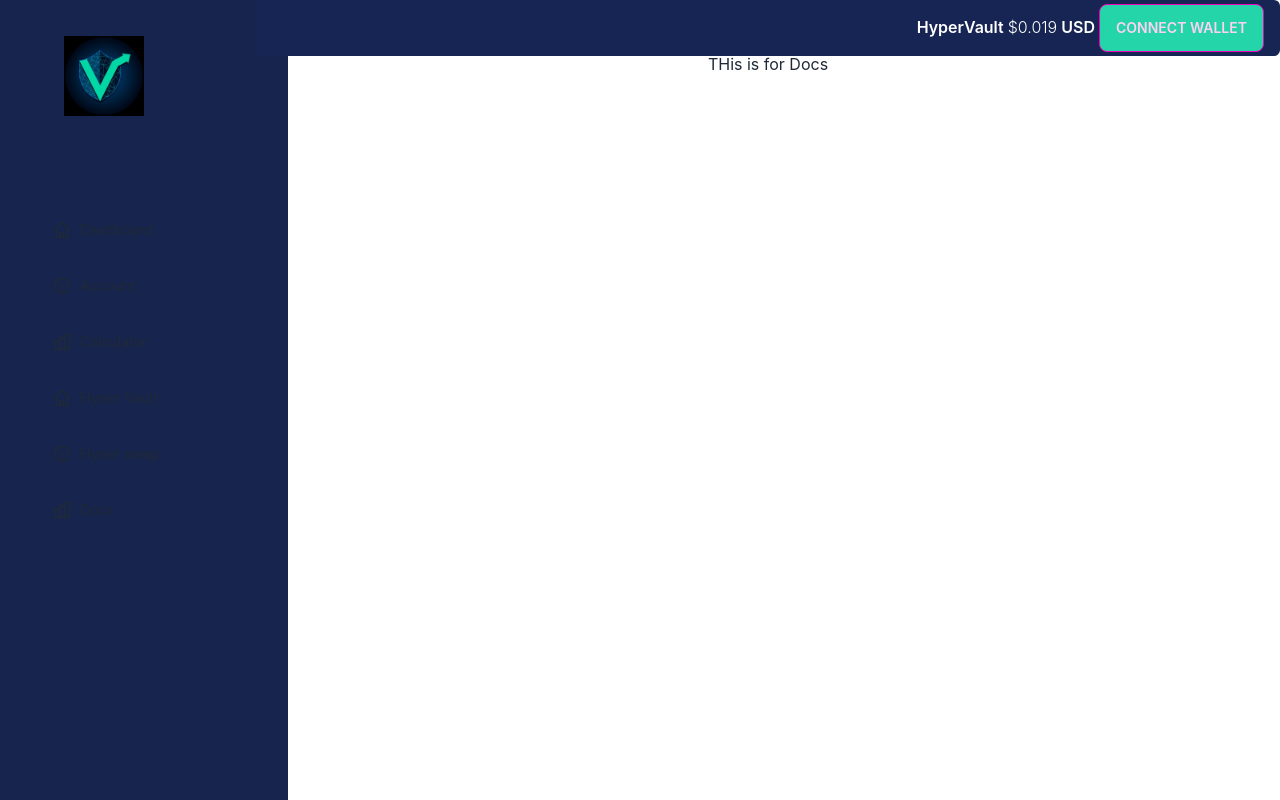
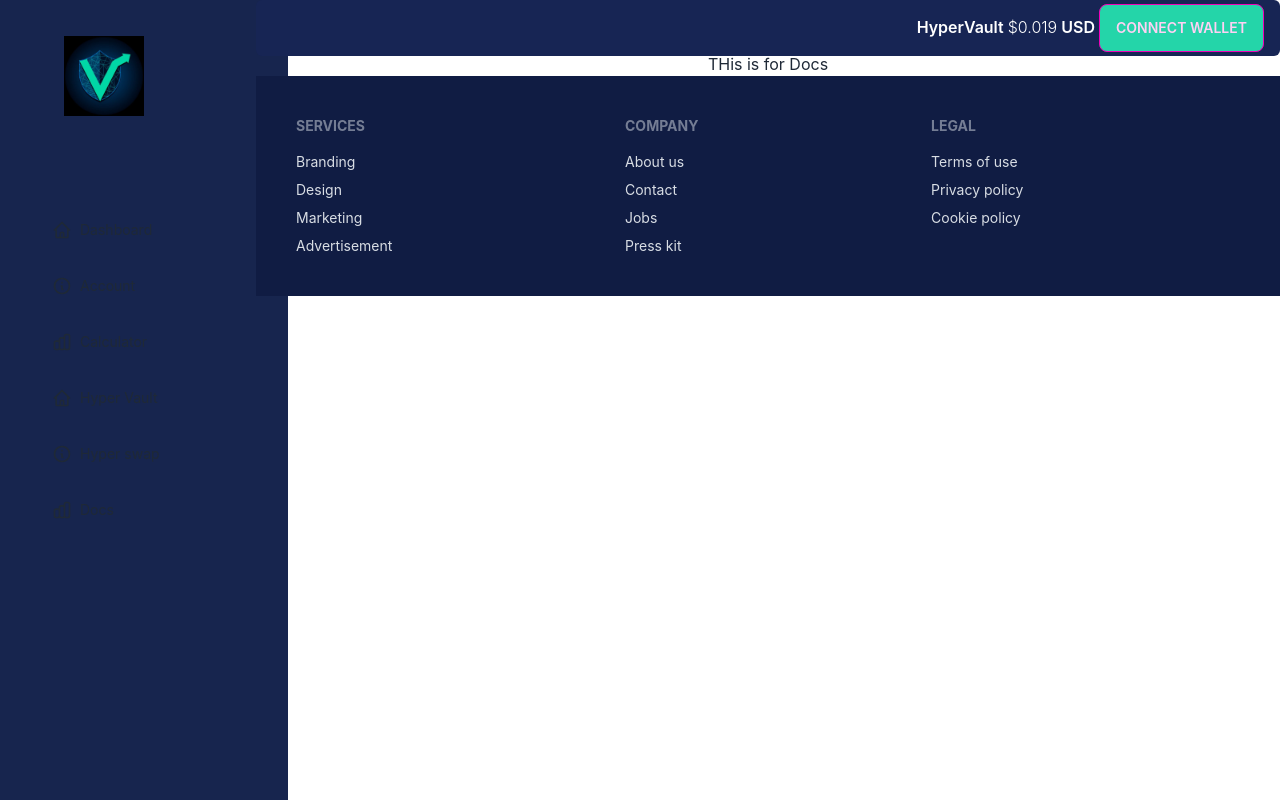
Before and after one commit to getch-hasan/hypherVoult-frontend, a React (Create React App) app: page /Docs in a window 1280 px wide. Built offline with nearby package versions, Linux system fonts and the light colour scheme.

Commit message:
after complet the footer section

```diff
--- a/src/Pages/Shared/Footer.js
+++ b/src/Pages/Shared/Footer.js
@@ -2,9 +2,28 @@
 
 const Footer = () => {
     return (
-        <div>
-
-        </div>
+        <footer className="footer p-10 bg-[#101C43] text-neutral-content">
+            <div>
+                <span className="footer-title">Services</span>
+                <a className="link link-hover">Branding</a>
+                <a className="link link-hover">Design</a>
+                <a className="link link-hover">Marketing</a>
+                <a className="link link-hover">Advertisement</a>
+            </div>
+            <div>
+                <span className="footer-title">Company</span>
+                <a className="link link-hover">About us</a>
+                <a className="link link-hover">Contact</a>
+                <a className="link link-hover">Jobs</a>
+                <a className="link link-hover">Press kit</a>
+            </div>
+            <div>
+                <span className="footer-title">Legal</span>
+                <a className="link link-hover">Terms of use</a>
+                <a className="link link-hover">Privacy policy</a>
+                <a className="link link-hover">Cookie policy</a>
+            </div>
+        </footer>
     );
 };
 
--- a/src/Pages/Shared/Home.js
+++ b/src/Pages/Shared/Home.js
@@ -8,6 +8,7 @@
 import HypherSwap from '../HypherSwap/HypherSwap';
 import Docs from '../Docs/Docs';
 import Calculator from '../Calculator/Calculator';
+import Footer from './Footer';
 
 const Home = () => {
     return (
@@ -72,6 +73,7 @@
                         <Route path='/hypherSwap' element={<HypherSwap></HypherSwap>}></Route>
                         <Route path='/Docs' element={<Docs></Docs>}></Route>
                     </Routes>
+                    <Footer></Footer>
 
                 </div>
 
```
